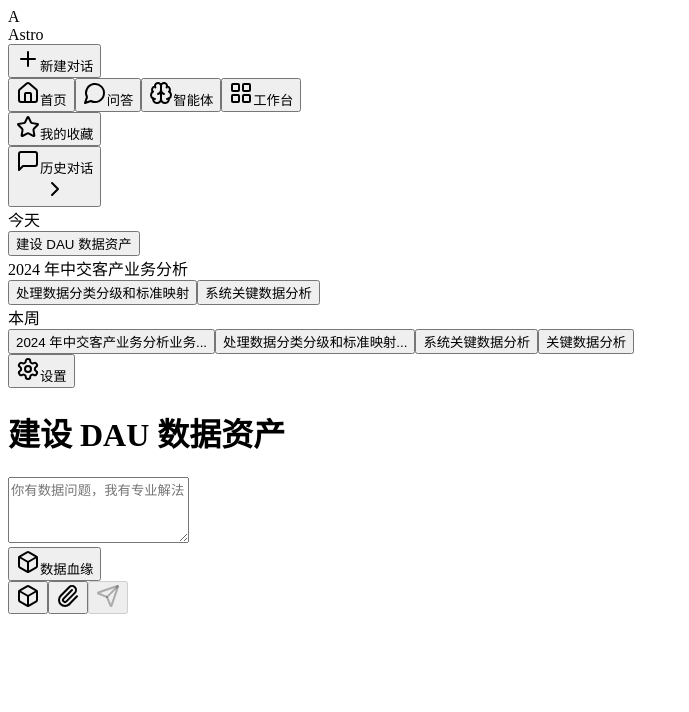
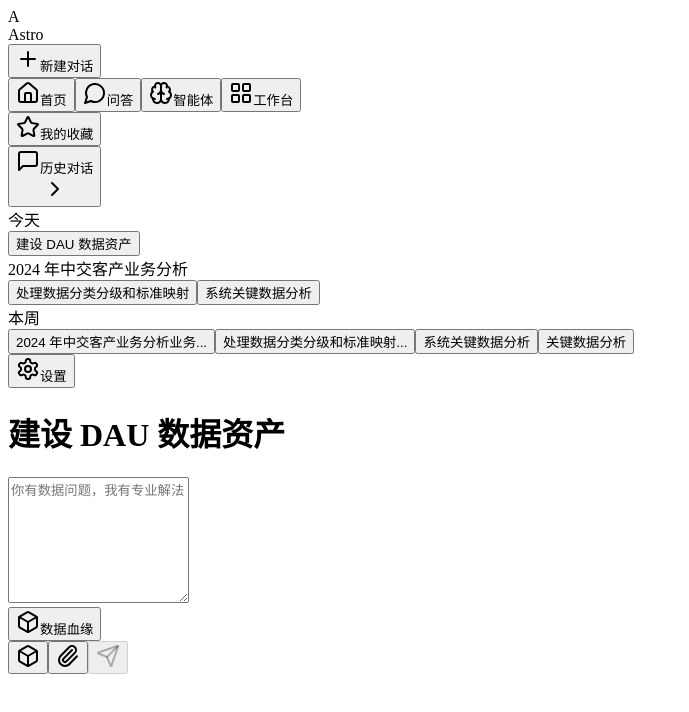
Before and after one commit to leiniaozl229/astro-demo, a React (Vite) app: page / in a window 1280 px wide. Shown: the top 712 px of the page, without its empty margins (0-689 px from the left). Built offline with nearby package versions, Linux system fonts and the light colour scheme; the HTML template or start-up script is replaced by a standard one.

Commit message:
Update input box height to 120px
- Changed textarea minHeight from 60px to 120px

```diff
--- a/src/components/chat/ChatInput.tsx
+++ b/src/components/chat/ChatInput.tsx
@@ -35,7 +35,7 @@ export function ChatInput({ disabled = false, onSend }: ChatInputProps) {
             disabled={disabled}
             rows={3}
             className="w-full bg-transparent border-none outline-none resize-none text-sm text-gray-700 placeholder-gray-400"
-            style={{ minHeight: '60px' }}
+            style={{ minHeight: '120px' }}
           />
 
           {/* 底部工具栏 */}
```
